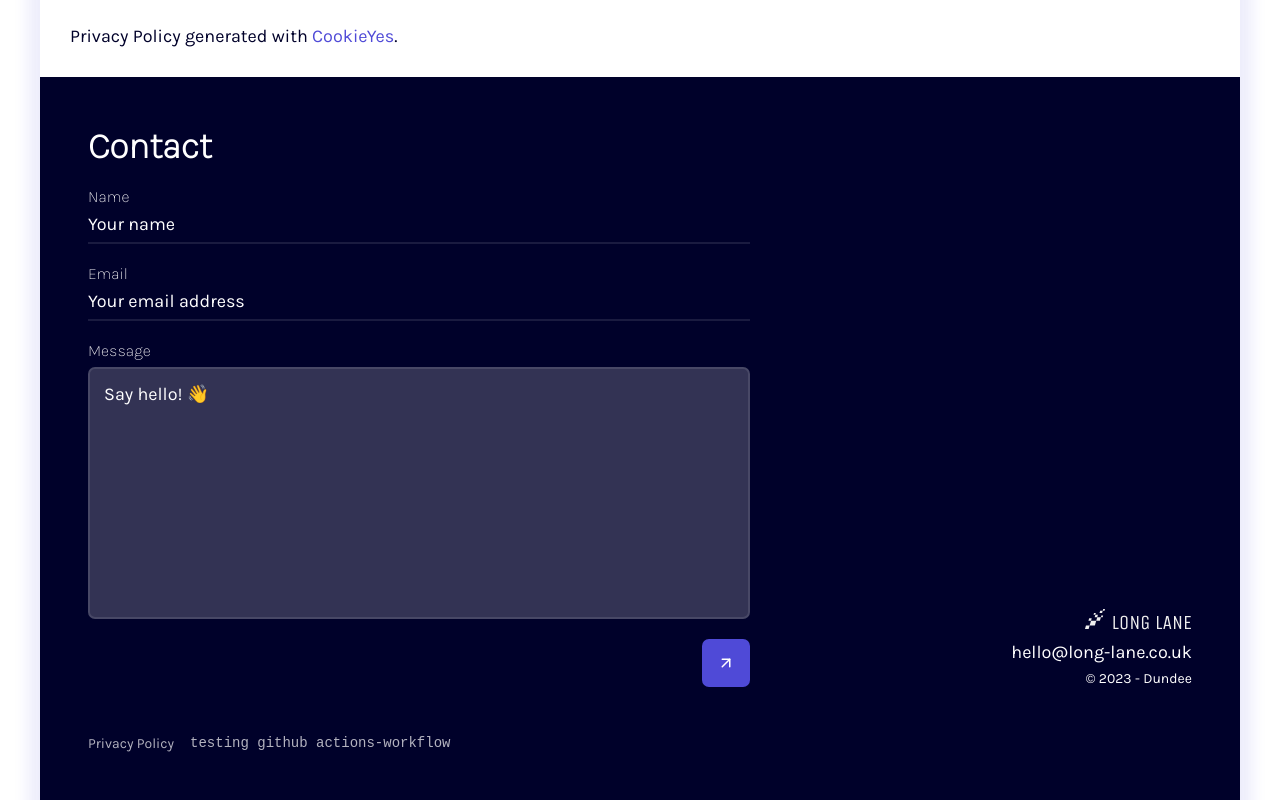
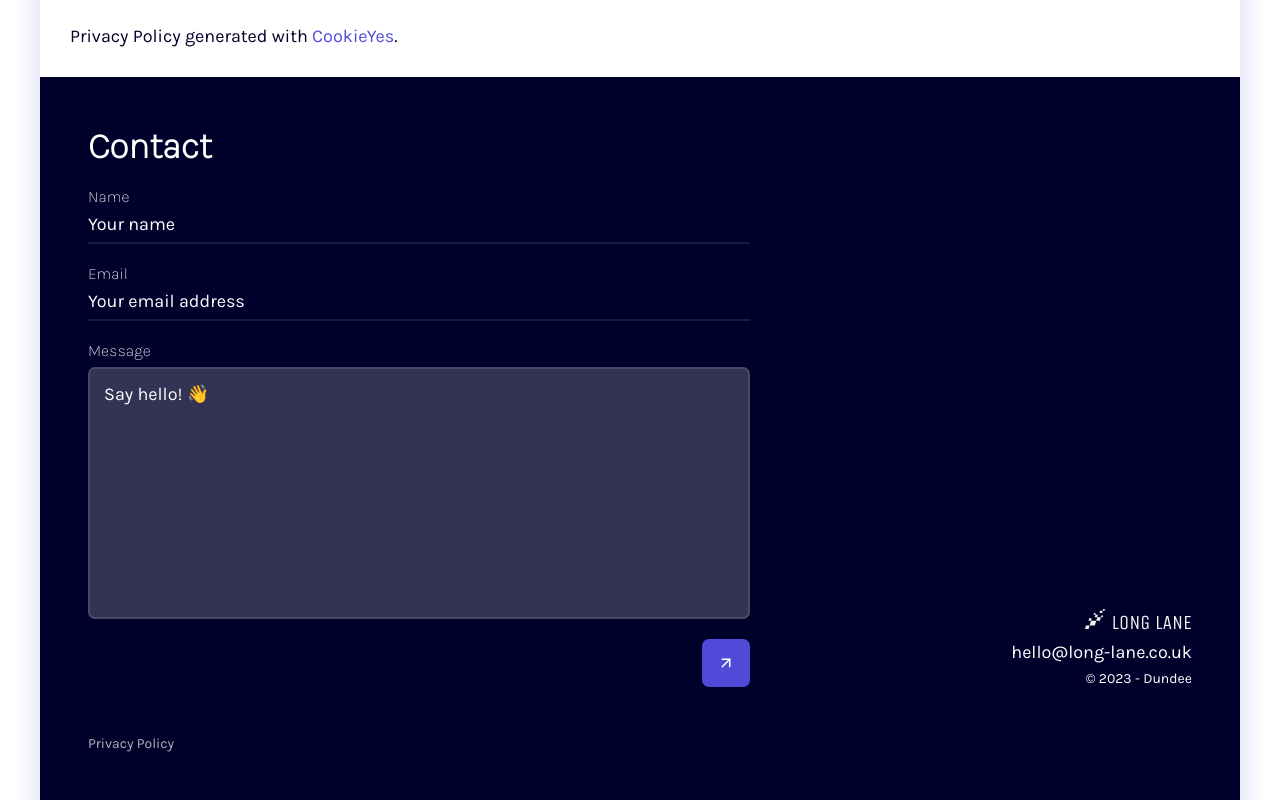
Before and after one commit to long-lane/long-lane, a React (Vite) app: page /privacy-policy in a window 1280 px wide. Shown: the part 2733-3533 px from the top of the page. Built offline with nearby package versions, Linux system fonts and the light colour scheme.

Commit message:
removed testing label

```diff
--- a/src/components/layout/Footer.jsx
+++ b/src/components/layout/Footer.jsx
@@ -16,7 +16,6 @@ export const Footer = () => {
       </article>
       <article>
         <HashLink to='/privacy-policy#policy'>Privacy Policy</HashLink>
-        <pre>testing github actions-workflow</pre>
       </article>
     </>
   );
```
